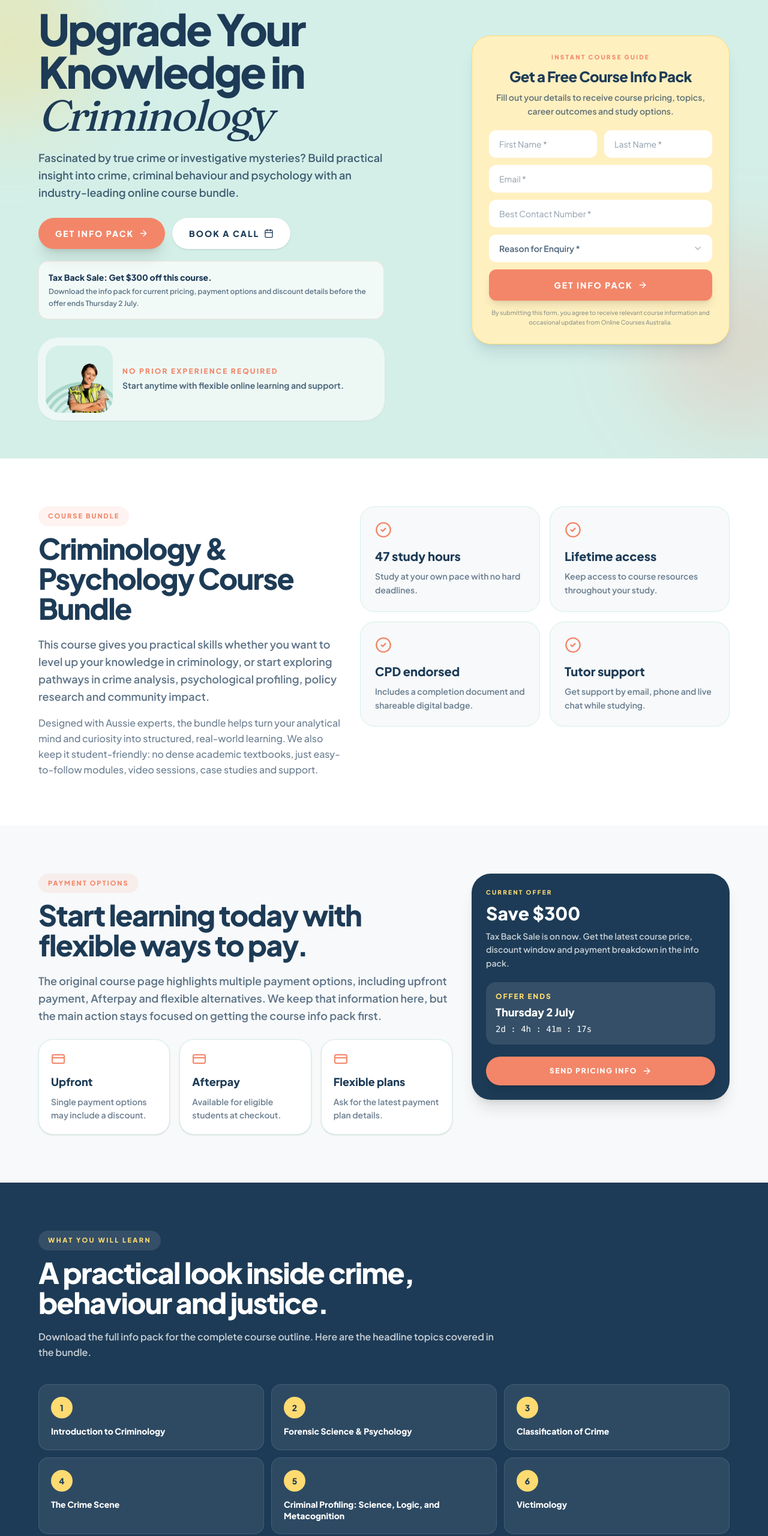
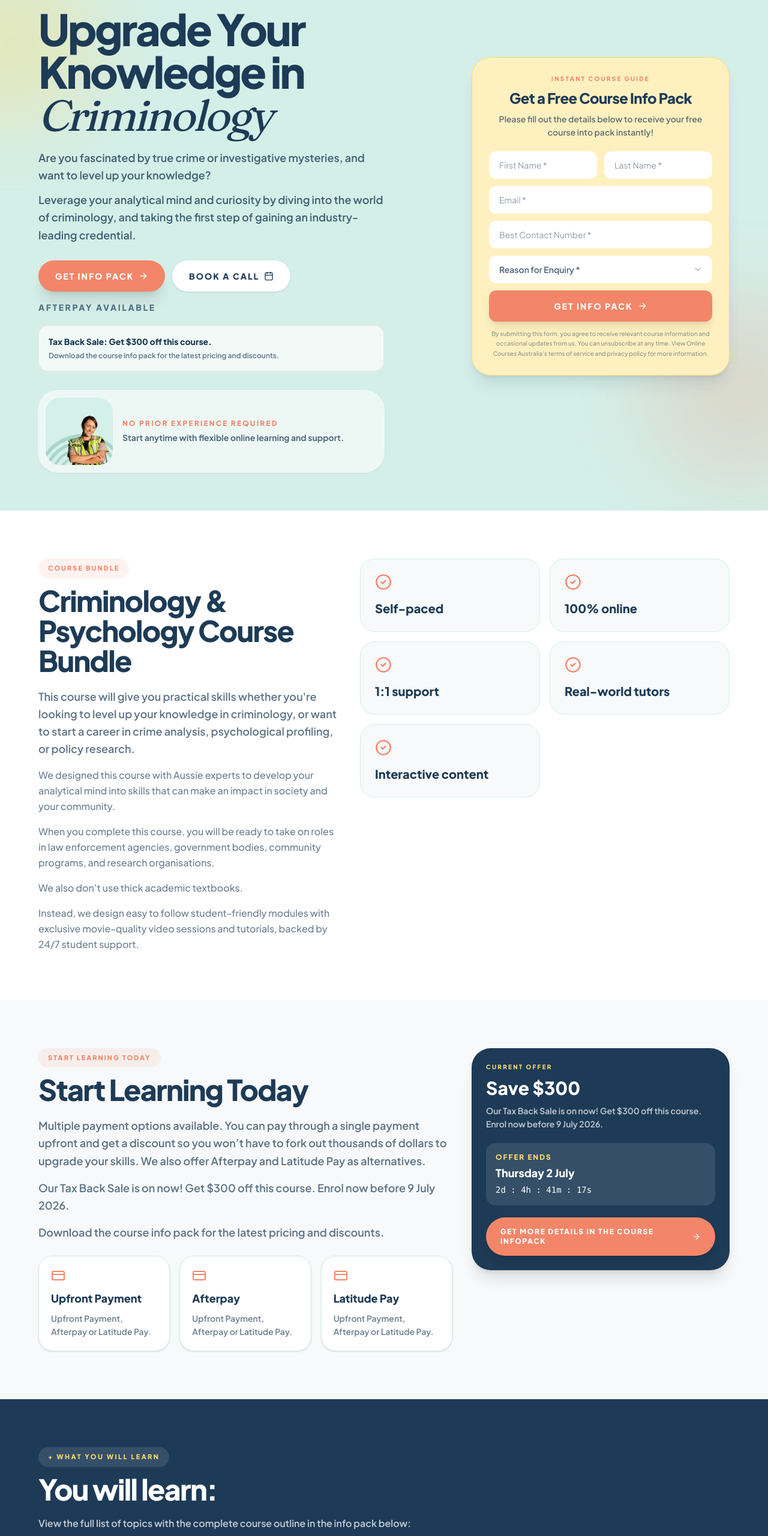
Before and after one commit to mattbell19/oca-marketing, a Next.js app: page /criminology-leads in a window 1280 px wide. Shown: the part 240-2800 px from the top of the page at 60% size. Built offline with nearby package versions, Linux system fonts and the light colour scheme.

Commit message:
Align criminology lead page copy

```diff
--- a/app/criminology-leads/page.tsx
+++ b/app/criminology-leads/page.tsx
@@ -52,18 +52,19 @@ const initialLeadFormState: LeadFormState = {
 }
 
 const courseTopics = [
-  'Introduction to Criminology',
-  'Forensic Science & Psychology',
+  'Introduction to Criminology and Profiling',
   'Classification of Crime',
+  'Violent Crimes',
   'The Crime Scene',
-  'Criminal Profiling: Science, Logic, and Metacognition',
-  'Victimology',
-  'Social Psychology and Mental Illness',
-  'Criminal Law 101',
-  'Research Design and Methodology',
-  'Theories of Offending',
-  'Eyewitness Testimony',
-  'Expert Witness Testimony'
+  'And many more...'
+]
+
+const studyFeatures = [
+  'Self-paced',
+  '100% online',
+  '1:1 support',
+  'Real-world tutors',
+  'Interactive content'
 ]
 
 const careerOutcomes = [
@@ -222,7 +223,7 @@ const InfoPackForm = ({ title = 'Get a Free Course Info Pack' }: { title?: strin
         <p className="mb-2 text-[10px] font-black uppercase tracking-[0.22em] text-[#f38669]">Instant course guide</p>
         <h2 className="text-xl font-black tracking-tight text-[#1d3b56] sm:text-2xl">{title}</h2>
         <p className="mt-2 text-sm font-semibold leading-relaxed text-[#1d3b56]/70">
-          Fill out your details to receive course pricing, topics, career outcomes and study options.
+          Please fill out the details below to receive your free course into pack instantly!
         </p>
       </div>
 
@@ -256,7 +257,7 @@ const InfoPackForm = ({ title = 'Get a Free Course Info Pack' }: { title?: strin
         )}
 
         <p className="text-center text-[10px] font-medium leading-relaxed text-[#1d3b56]/50">
-          By submitting this form, you agree to receive relevant course information and occasional updates from Online Courses Australia.
+          By submitting this form, you agree to receive relevant course information and occasional updates from us. You can unsubscribe at any time. View Online Courses Australia&apos;s terms of service and privacy policy for more information.
         </p>
       </form>
     </div>
@@ -366,7 +367,10 @@ export default function CriminologyLandingPage() {
                   Upgrade Your Knowledge in <span className="font-serif italic font-normal">Criminology</span>
                 </h1>
                 <p className="mt-5 max-w-xl text-base font-semibold leading-relaxed text-[#1d3b56]/80 md:text-lg">
-                  Fascinated by true crime or investigative mysteries? Build practical insight into crime, criminal behaviour and psychology with an industry-leading online course bundle.
+                  Are you fascinated by true crime or investigative mysteries, and want to level up your knowledge?
+                </p>
+                <p className="mt-3 max-w-xl text-base font-semibold leading-relaxed text-[#1d3b56]/80 md:text-lg">
+                  Leverage your analytical mind and curiosity by diving into the world of criminology, and taking the first step of gaining an industry-leading credential.
                 </p>
               </motion.div>
 
@@ -378,11 +382,12 @@ export default function CriminologyLandingPage() {
                   Book a Call <Calendar className="h-4 w-4" />
                 </a>
               </div>
+              <p className="mt-4 text-sm font-black uppercase tracking-[0.18em] text-[#1d3b56]/70">Afterpay Available</p>
 
               <div className="mt-5 max-w-xl rounded-2xl border border-[#f38669]/20 bg-white/70 p-4">
                 <p className="text-sm font-black text-[#1d3b56]">Tax Back Sale: Get $300 off this course.</p>
                 <p className="mt-1 text-xs font-semibold leading-relaxed text-[#1d3b56]/70">
-                  Download the info pack for current pricing, payment options and discount details before the offer ends {offerEndDate}.
+                  Download the course info pack for the latest pricing and discounts.
                 </p>
               </div>
 
@@ -432,24 +437,27 @@ export default function CriminologyLandingPage() {
                 Criminology & Psychology Course Bundle
               </h2>
               <p className="mt-5 text-base font-semibold leading-relaxed text-[#1d3b56]/70 md:text-lg">
-                This course gives you practical skills whether you want to level up your knowledge in criminology, or start exploring pathways in crime analysis, psychological profiling, policy research and community impact.
+                This course will give you practical skills whether you&apos;re looking to level up your knowledge in criminology, or want to start a career in crime analysis, psychological profiling, or policy research.
               </p>
               <p className="mt-4 text-base font-medium leading-relaxed text-[#1d3b56]/65">
-                Designed with Aussie experts, the bundle helps turn your analytical mind and curiosity into structured, real-world learning. We also keep it student-friendly: no dense academic textbooks, just easy-to-follow modules, video sessions, case studies and support.
+                We designed this course with Aussie experts to develop your analytical mind into skills that can make an impact in society and your community.
+              </p>
+              <p className="mt-4 text-base font-medium leading-relaxed text-[#1d3b56]/65">
+                When you complete this course, you will be ready to take on roles in law enforcement agencies, government bodies, community programs, and research organisations.
+              </p>
+              <p className="mt-4 text-base font-medium leading-relaxed text-[#1d3b56]/65">
+                We also don’t use thick academic textbooks.
+              </p>
+              <p className="mt-4 text-base font-medium leading-relaxed text-[#1d3b56]/65">
+                Instead, we design easy to follow student-friendly modules with exclusive movie-quality video sessions and tutorials, backed by 24/7 student support.
               </p>
             </div>
 
             <div className="grid gap-4 sm:grid-cols-2">
-              {[
-                ['47 study hours', 'Study at your own pace with no hard deadlines.'],
-                ['Lifetime access', 'Keep access to course resources throughout your study.'],
-                ['CPD endorsed', 'Includes a completion document and shareable digital badge.'],
-                ['Tutor support', 'Get support by email, phone and live chat while studying.']
-              ].map(([title, text]) => (
-                <div key={title} className="rounded-[1.5rem] border border-[#d4efe8] bg-[#f7f9fa] p-6">
+              {studyFeatures.map((feature) => (
+                <div key={feature} className="rounded-[1.5rem] border border-[#d4efe8] bg-[#f7f9fa] p-6">
                   <CheckCircle2 className="mb-4 h-7 w-7 text-[#f38669]" />
-                  <h3 className="text-xl font-black text-[#1d3b56]">{title}</h3>
-                  <p className="mt-2 text-sm font-semibold leading-relaxed text-[#1d3b56]/65">{text}</p>
+                  <h3 className="text-xl font-black text-[#1d3b56]">{feature}</h3>
                 </div>
               ))}
             </div>
@@ -459,18 +467,24 @@ export default function CriminologyLandingPage() {
         <section className="bg-[#f7f9fa] px-5 py-14 sm:px-6 md:py-20">
           <div className="mx-auto grid max-w-6xl gap-8 lg:grid-cols-[1fr_430px] lg:items-start">
             <div>
-              <SectionEyebrow>Payment options</SectionEyebrow>
+              <SectionEyebrow>Start Learning Today</SectionEyebrow>
               <h2 className="text-3xl font-black leading-[1.04] tracking-[-0.035em] text-[#1d3b56] sm:text-4xl md:text-5xl">
-                Start learning today with flexible ways to pay.
+                Start Learning Today
               </h2>
               <p className="mt-5 text-base font-semibold leading-relaxed text-[#1d3b56]/70 md:text-lg">
-                The original course page highlights multiple payment options, including upfront payment, Afterpay and flexible alternatives. We keep that information here, but the main action stays focused on getting the course info pack first.
+                Multiple payment options available. You can pay through a single payment upfront and get a discount so you won’t have to fork out thousands of dollars to upgrade your skills. We also offer Afterpay and Latitude Pay as alternatives.
+              </p>
+              <p className="mt-4 text-base font-semibold leading-relaxed text-[#1d3b56]/70 md:text-lg">
+                Our Tax Back Sale is on now! Get $300 off this course. Enrol now before 9 July 2026.
+              </p>
+              <p className="mt-4 text-base font-semibold leading-relaxed text-[#1d3b56]/70 md:text-lg">
+                Download the course info pack for the latest pricing and discounts.
               </p>
               <div className="mt-6 grid gap-4 sm:grid-cols-3">
                 {[
-                  ['Upfront', 'Single payment options may include a discount.'],
-                  ['Afterpay', 'Available for eligible students at checkout.'],
-                  ['Flexible plans', 'Ask for the latest payment plan details.']
+                  ['Upfront Payment', 'Upfront Payment, Afterpay or Latitude Pay.'],
+                  ['Afterpay', 'Upfront Payment, Afterpay or Latitude Pay.'],
+                  ['Latitude Pay', 'Upfront Payment, Afterpay or Latitude Pay.']
                 ].map(([title, text]) => (
                   <div key={title} className="rounded-[1.5rem] border border-[#d4efe8] bg-white p-5 shadow-sm">
                     <CreditCard className="mb-3 h-6 w-6 text-[#f38669]" />
@@ -484,7 +498,7 @@ export default function CriminologyLandingPage() {
               <p className="text-[10px] font-black uppercase tracking-[0.22em] text-[#ffdb71]">Current offer</p>
               <h3 className="mt-3 text-3xl font-black leading-none">Save $300</h3>
               <p className="mt-3 text-sm font-semibold leading-relaxed text-white/75">
-                Tax Back Sale is on now. Get the latest course price, discount window and payment breakdown in the info pack.
+                Our Tax Back Sale is on now! Get $300 off this course. Enrol now before 9 July 2026.
               </p>
               <div className="mt-5 rounded-2xl bg-white/10 p-4">
                 <p className="text-xs font-black uppercase tracking-[0.16em] text-[#ffdb71]">Offer ends</p>
@@ -492,7 +506,7 @@ export default function CriminologyLandingPage() {
                 <p className="mt-1 font-mono text-sm">{timerValue.days}d : {timerValue.hours}h : {timerValue.minutes}m : {timerValue.seconds}s</p>
               </div>
               <a href="#lead-form" className="mt-5 inline-flex w-full items-center justify-center gap-2 rounded-full bg-[#f38669] px-6 py-4 text-xs font-black uppercase tracking-[0.14em] text-white shadow-lg transition hover:bg-[#e26e50]">
-                Send Pricing Info <ArrowRight className="h-4 w-4" />
+                Get more details in the course infopack <ArrowRight className="h-4 w-4" />
               </a>
             </div>
           </div>
@@ -501,10 +515,10 @@ export default function CriminologyLandingPage() {
         <section id="topics" className="bg-[#1d3b56] px-5 py-14 text-white sm:px-6 md:py-20">
           <div className="mx-auto max-w-6xl">
             <div className="mb-10 max-w-3xl">
-              <span className="mb-3 inline-flex rounded-full bg-white/10 px-4 py-2 text-[11px] font-black uppercase tracking-[0.22em] text-[#ffdb71]">What you will learn</span>
-              <h2 className="text-3xl font-black leading-[1.04] tracking-[-0.035em] sm:text-4xl md:text-5xl">A practical look inside crime, behaviour and justice.</h2>
+              <span className="mb-3 inline-flex rounded-full bg-white/10 px-4 py-2 text-[11px] font-black uppercase tracking-[0.22em] text-[#ffdb71]">+ What You Will Learn</span>
+              <h2 className="text-3xl font-black leading-[1.04] tracking-[-0.035em] sm:text-4xl md:text-5xl">You will learn:</h2>
               <p className="mt-5 text-base font-semibold leading-relaxed text-white/75">
-                Download the full info pack for the complete course outline. Here are the headline topics covered in the bundle.
+                View the full list of topics with the complete course outline in the info pack below:
               </p>
             </div>
 
@@ -549,9 +563,7 @@ export default function CriminologyLandingPage() {
               <h2 className="text-3xl font-black leading-[1.04] tracking-[-0.035em] text-[#1d3b56] sm:text-4xl md:text-5xl">
                 Take a quick look at what you can expect in this course.
               </h2>
-              <p className="mt-5 text-base font-semibold leading-relaxed text-[#1d3b56]/70 md:text-lg">
-                The course is built with student-friendly lessons, high-quality video sessions, quizzes, case studies and tutor support, so you can build confidence without dense academic textbooks.
-              </p>
+              <p className="mt-5 text-base font-semibold leading-relaxed text-[#1d3b56]/70 md:text-lg">Satisfaction Guaranteed!</p>
               <div className="mt-6 grid gap-3 sm:grid-cols-2">
                 {['Movie-quality video sessions', 'Interactive content and quizzes', 'Case-study style learning', '24/7 student support'].map((item) => (
                   <div key={item} className="flex items-start gap-3 rounded-2xl bg-[#d4efe8]/45 p-4">
@@ -571,9 +583,7 @@ export default function CriminologyLandingPage() {
               <h2 className="text-3xl font-black leading-[1.04] tracking-[-0.035em] text-[#1d3b56] sm:text-4xl md:text-5xl">
                 Build knowledge for justice, research and community-focused roles.
               </h2>
-              <p className="mt-5 text-base font-semibold leading-relaxed text-[#1d3b56]/70 md:text-lg">
-                When you complete this course, you will have a stronger foundation for pathways across law enforcement agencies, government bodies, community programs, legal services and research organisations.
-              </p>
+              <p className="mt-5 text-base font-semibold leading-relaxed text-[#1d3b56]/70 md:text-lg">+ Career Outcomes</p>
             </div>
 
             <div className="rounded-[2rem] bg-white p-6 shadow-xl shadow-[#1d3b56]/10 md:p-8">
@@ -593,7 +603,7 @@ export default function CriminologyLandingPage() {
         <section className="bg-white px-5 py-14 sm:px-6 md:py-20">
           <div className="mx-auto grid max-w-6xl gap-8 lg:grid-cols-[1fr_430px] lg:items-start">
             <div>
-              <SectionEyebrow>Course fees include</SectionEyebrow>
+              <SectionEyebrow>+ Course Fees Include</SectionEyebrow>
               <h2 className="text-3xl font-black leading-[1.04] tracking-[-0.035em] text-[#1d3b56] sm:text-4xl md:text-5xl">
                 Everything you need to study with confidence.
               </h2>
@@ -614,7 +624,7 @@ export default function CriminologyLandingPage() {
         <section id="details" className="bg-white px-5 py-14 sm:px-6 md:py-20">
           <div className="mx-auto max-w-6xl">
             <div className="mb-10 text-center">
-              <SectionEyebrow>Course details</SectionEyebrow>
+              <SectionEyebrow>Course Details</SectionEyebrow>
               <h2 className="text-3xl font-black leading-[1.04] tracking-[-0.035em] text-[#1d3b56] sm:text-4xl md:text-5xl">Everything you need to know.</h2>
             </div>
 
@@ -623,17 +633,17 @@ export default function CriminologyLandingPage() {
                 {
                   icon: Award,
                   title: 'Credentials',
-                  text: 'Includes industry-leading and CPD-endorsed courses in Criminology and Criminal Psychology, with a completion document and Credly digital badge.'
+                  text: 'This bundle includes industry-leading and CPD-endorsed courses in Criminology and Criminal Psychology. You will gain an industry-endorsed micro-credential with a course completion document, plus a shareable & verifiable Digital Badge from Credly upon completion. Prior experience is NOT required to enrol in this course.'
                 },
                 {
                   icon: Monitor,
                   title: 'Delivery',
-                  text: 'Flexible, online and self-paced learning with student support from a tutor by email, phone and live chat.'
+                  text: 'Flexible, online, self-paced learning with dedicated student support from a tutor by email or phone (Mon-Fri), or contact us through live chat 7 days a week.'
                 },
                 {
                   icon: ShieldCheck,
-                  title: 'Guarantee',
-                  text: 'A 7-day money back guarantee gives you time to make sure the course is the right fit.'
+                  title: 'Duration',
+                  text: 'This course takes approximately 47 study hours to complete. Study at your own pace with no deadlines. Enjoy the flexibility of online learning with lifetime access to our training resources throughout your study.'
                 }
               ].map((item) => (
                 <div key={item.title} className="rounded-[2rem] border border-[#d4efe8] bg-[#f7f9fa] p-7">
@@ -649,19 +659,24 @@ export default function CriminologyLandingPage() {
         <section className="bg-[#f7f9fa] px-5 py-14 sm:px-6 md:py-20">
           <div className="mx-auto grid max-w-6xl gap-8 lg:grid-cols-3">
             <div className="rounded-[2rem] bg-white p-7 shadow-sm lg:col-span-2">
-              <SectionEyebrow>Course provider</SectionEyebrow>
+              <SectionEyebrow>+ Course Provider</SectionEyebrow>
               <h2 className="text-3xl font-black leading-[1.04] tracking-[-0.035em] text-[#1d3b56] sm:text-4xl">
-                Online Courses Australia delivers flexible short courses built for busy students.
+                Online Courses Australia
               </h2>
               <p className="mt-5 text-base font-semibold leading-relaxed text-[#1d3b56]/70">
-                OCA offers an online short-course learning experience with flexible access, support and CPD-endorsed learning. Completing CPD endorsed learning can help contribute to your professional development portfolio, resume or future study goals.
+                ONLINE COURSES AUSTRALIA 2026
               </p>
+              <p className="mt-3 text-sm font-black uppercase tracking-[0.18em] text-[#1d3b56]/55">PRIVACY POLICY | TERMS OF SERVICE</p>
+              <p className="mt-5 text-base font-semibold leading-relaxed text-[#1d3b56]/70">Stay Connected</p>
+              <p className="mt-2 text-sm font-bold text-[#1d3b56]/65">Instagram Facebook Tiktok Youtube</p>
+              <p className="mt-5 text-base font-semibold leading-relaxed text-[#1d3b56]/70">Stay Informed</p>
+              <p className="mt-2 text-sm font-bold text-[#1d3b56]/65">About Us · Contact Us · Online Courses · FAQs</p>
             </div>
             <div className="rounded-[2rem] bg-[#fff0c0] p-7 shadow-sm">
               <ShieldCheck className="mb-4 h-9 w-9 text-[#f38669]" />
               <h3 className="text-2xl font-black text-[#1d3b56]">7-day money back guarantee</h3>
               <p className="mt-3 text-sm font-semibold leading-relaxed text-[#1d3b56]/70">
-                Try the course with confidence. If it is not the right fit, the original page highlights a 7-day money back guarantee.
+                7-day Money Back Guarantee
               </p>
             </div>
           </div>
@@ -677,10 +692,13 @@ export default function CriminologyLandingPage() {
               </div>
             </div>
             <div>
-              <SectionEyebrow>Meet your support</SectionEyebrow>
-              <h2 className="text-3xl font-black leading-tight tracking-[-0.03em] text-[#1d3b56] md:text-4xl">Guidance every step of the way.</h2>
+              <SectionEyebrow>Meet Your Head Mentor, Miranda</SectionEyebrow>
+              <h2 className="text-3xl font-black leading-tight tracking-[-0.03em] text-[#1d3b56] md:text-4xl">Meet Your Head Mentor, Miranda</h2>
               <p className="mt-5 text-base font-semibold leading-relaxed text-[#1d3b56]/70">
-                Your learning journey is supported by a mentor who can help you feel encouraged, capable and connected. From breaking down complex concepts to guiding you through challenges, you will not be studying alone.
+                Hello, I’m Miranda—I’m here to guide, support, and empower you every step of the way. My passion has always been helping others unlock their potential. With years of experience across coaching, business, and mentoring, I understand the challenges of starting something new. That’s why I’m committed to making your learning journey feel achievable, inspiring, and—most importantly—supported.
+              </p>
+              <p className="mt-4 text-base font-semibold leading-relaxed text-[#1d3b56]/70">
+                Success isn’t just about knowledge—it’s about confidence. That’s why I take a hands-on, personalised approach, ensuring you feel encouraged, capable, and connected. I have a knack for breaking down complex concepts into real-world skills, helping you apply what you learn in a way that feels natural. Learning is easier when you know you’re not alone. I’m here to answer your questions, guide you through challenges, and connect you with the right resources when you need them. Whether you’re transitioning careers, upskilling, or igniting your passion, I’ll be with you every step of the way.
               </p>
               <a href="#lead-form" className="mt-7 inline-flex items-center justify-center gap-2 rounded-full bg-[#f38669] px-8 py-4 text-sm font-black uppercase tracking-[0.16em] text-white shadow-lg transition hover:bg-[#e26e50]">
                 Send Me The Info Pack <ArrowRight className="h-4 w-4" />
@@ -709,6 +727,7 @@ export default function CriminologyLandingPage() {
       </main>
 
       <OcaFooter bookCallHref={BOOK_CALL_URL} showLinks={false} />
+      <span className="sr-only">Payment Methods + Secure Transactions</span>
     </div>
   )
 }
```
